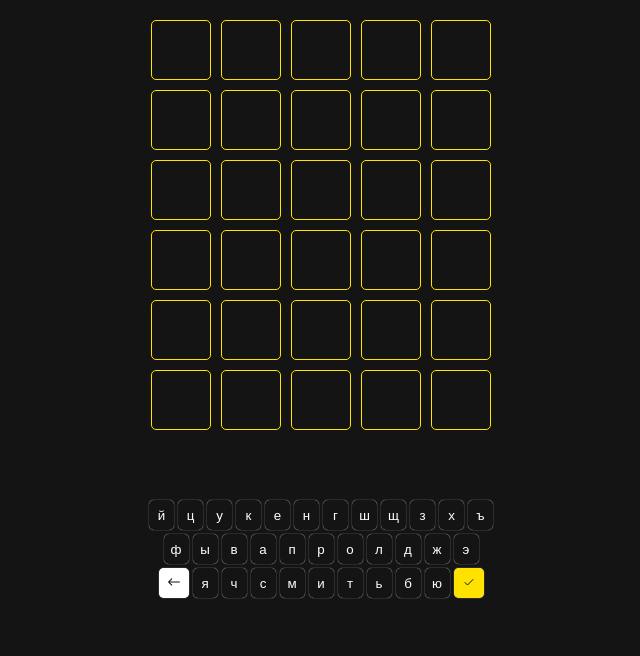
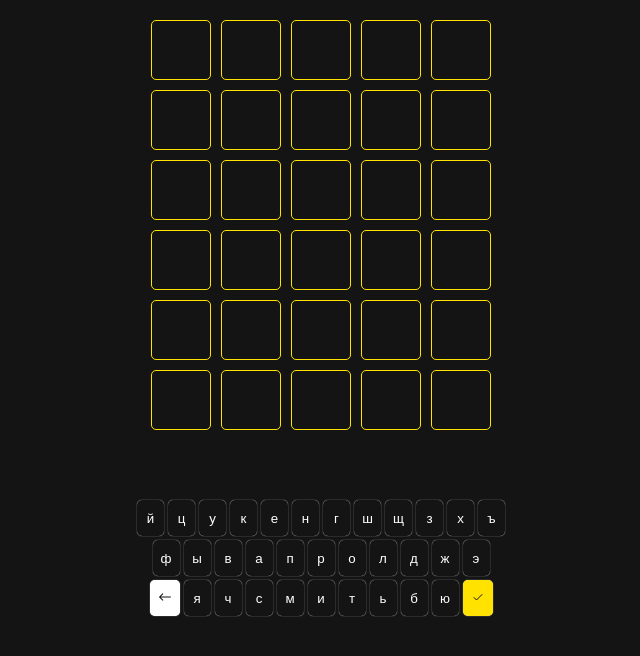
Before and after one commit to vmolchanov/five-letters, a Vue app: page / in a window 1280 px wide. Shown: the top 656 px of the page, without its empty margins (319-959 px from the left). Built offline with nearby package versions, Linux system fonts and the light colour scheme.

Commit message:
Изменен размер клавиатуры

```diff
--- a/src/components/fl-keyboard.vue
+++ b/src/components/fl-keyboard.vue
@@ -100,8 +100,8 @@ export default defineComponent({
 
   .fl-keyboard__button {
     padding: 0;
-    width: 25px;
-    height: 30px;
+    width: 27px;
+    height: 36px;
     text-align: center;
     color: var(--white);
     background-color: var(--black);
```
